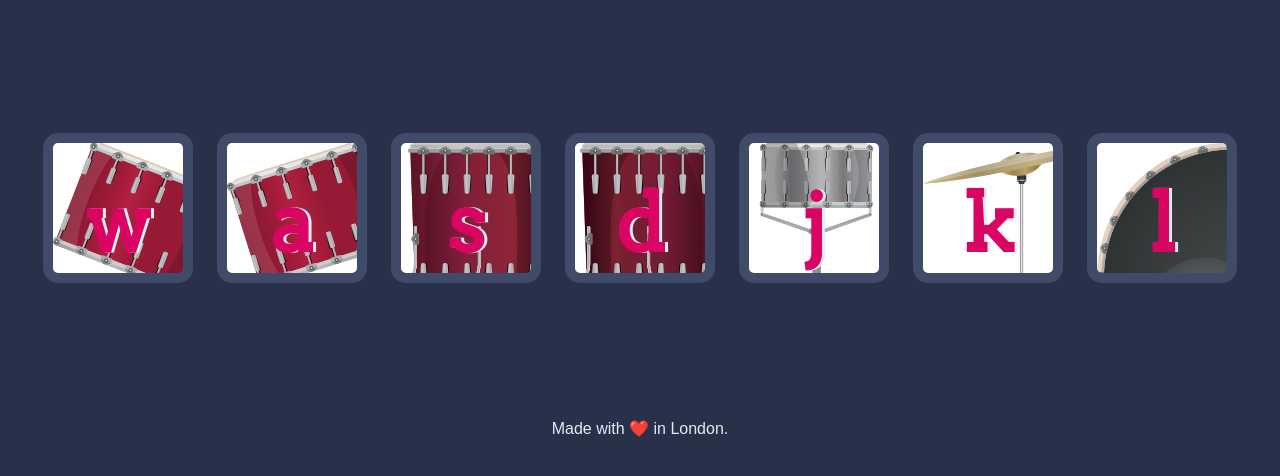
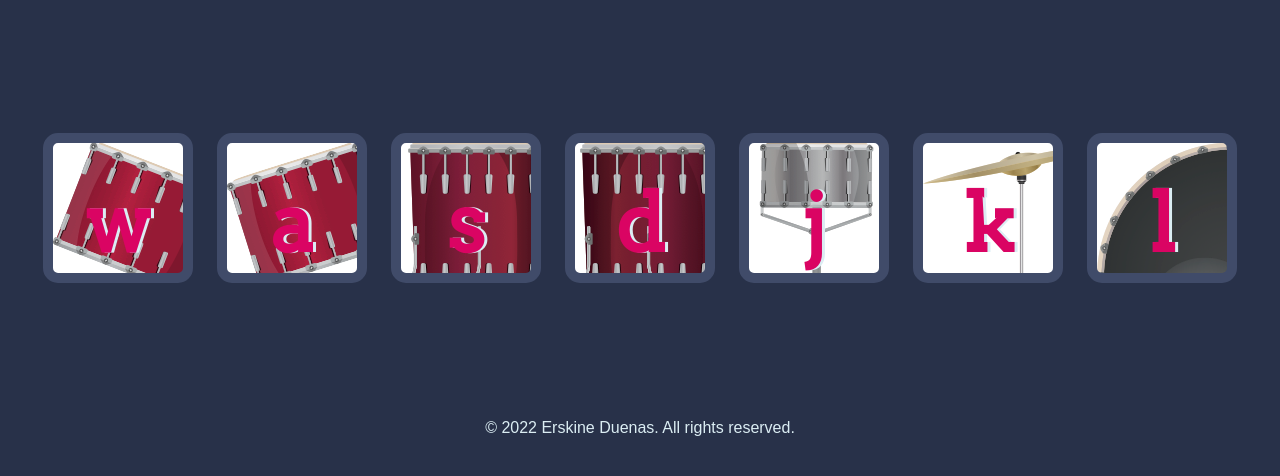
Before and after one commit to laharl143/Drum-kit, a plain HTML site: page index.html in a window 1280 px wide. Shown: the part 156-632 px from the top of the page. Drawn offline with Linux system fonts and the light colour scheme.

Commit message:
Update index.html

```diff
--- a/index.html
+++ b/index.html
@@ -26,7 +26,7 @@
 </body>
 
 <footer>
-  Made with ❤️ in London.
+   <p id="all-rights-reserved">© 2022 Erskine Duenas. All rights reserved.</p>
 </footer>
 
 </html>
```
